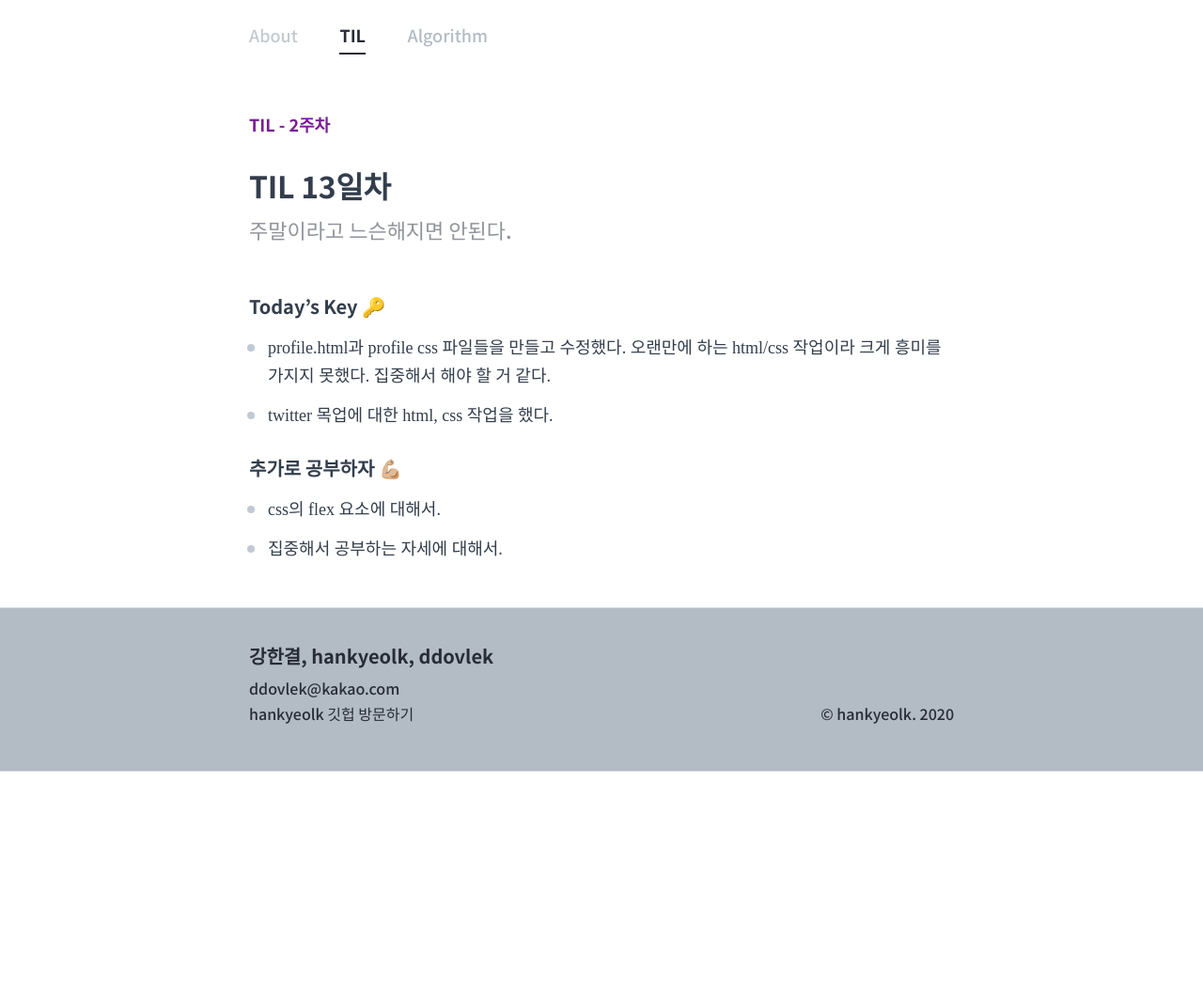
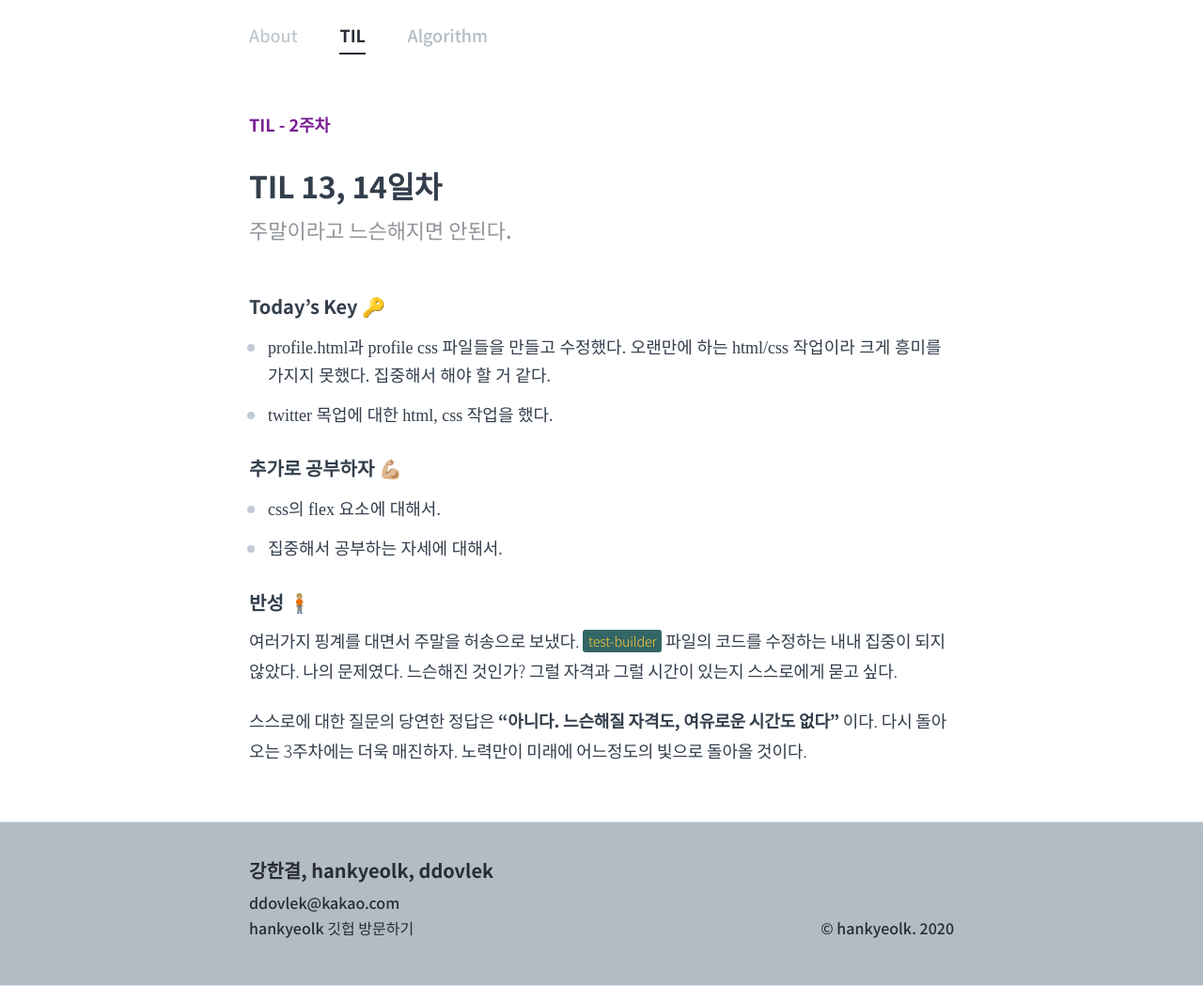
Before and after one commit to hankyeolk/hankyeolk.github.io, a Jekyll site: the page built from TIL/13_2020.06.27.md, in a window 1280 px wide. Shown: the whole page at 94% size. Built offline with Jekyll 4.4.1, drawn with Linux system fonts in a browser that asks for light colours; before the commit the page ends 900 px from its top, so only the background shows below that.

Commit message:
til 13, 14일차 업로드

```diff
--- a/TIL/13_2020.06.27.md
+++ b/TIL/13_2020.06.27.md
@@ -1,9 +1,9 @@
 ---
 layout: post
-title: "TIL 13일차"
+title: "TIL 13, 14일차"
 subtitle: "주말이라고 느슨해지면 안된다."
 type: "TIL - 2주차"
-createDate: "2020-06-27"
+createDate: "2020-06-27, 28"
 til: true
 text: true
 author: "hankyeolk"
@@ -22,3 +22,10 @@
 
 - css의 flex 요소에 대해서.
 - 집중해서 공부하는 자세에 대해서.
+
+### 반성 🧍🏼
+
+여러가지 핑계를 대면서 주말을 허송으로 보냈다. `test-builder` 파일의 코드를 수정하는 내내 집중이 되지 않았다. 나의 문제였다. 느슨해진 것인가? 그럴 자격과 그럴 시간이 있는지 스스로에게 묻고 싶다.
+<br>
+
+스스로에 대한 질문의 당연한 정답은 **"아니다. 느슨해질 자격도, 여유로운 시간도 없다"** 이다. 다시 돌아오는 3주차에는 더욱 매진하자. 노력만이 미래에 어느정도의 빛으로 돌아올 것이다.
```
